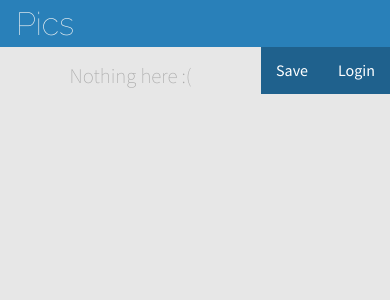
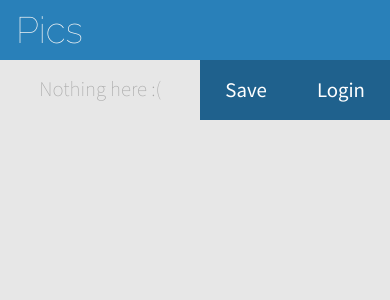
Before and after one commit to fhanspach/reddit-image-viewer, a Django app: page / in a window 390 px wide. Shown: the top 300 px of the page. Run offline with Django 3.2, Linux system fonts and the light colour scheme.

Commit message:
made style a bit responsive

```diff
--- a/image_viewer/static/image_viewer/css/style.css
+++ b/image_viewer/static/image_viewer/css/style.css
@@ -5,7 +5,8 @@
     font-family: "Source Sans Pro", sans-serif;
     color: #242424;
 }
-textarea:focus, input:focus{
+
+textarea:focus, input:focus {
     outline: 0;
 }
 
@@ -65,13 +66,15 @@ body {
     min-height: 101%;
 
 }
+
 #actions {
-      float: right;
-  line-height: 47px;
+    float: right;
+    line-height: 50px;
 }
+
 #header #top-input {
     margin-left: 1rem;
-    line-height: 47px;
+    line-height: 50px;
     border: none;
     background-color: #2980b9;
     font-family: 'Raleway', sans-serif;
@@ -79,25 +82,45 @@ body {
     font-size: 2.0rem;
     text-transform: capitalize;
     color: whitesmoke;
+    width: 200px;
 
 }
+
 #header .button:hover {
     color: #1f618d;
     background-color: #ffffff;
+
 }
+
+@media screen and (max-width: 600px) {
+    #header {
+        height: 60px !important;
+    }
+    #header #top-input {
+        line-height: 60px !important;
+        font-size: 2.3rem;
+    }
+
+    #actions {
+        line-height: 60px !important;
+    }
+
+
+}
+
 #header .button {
     float: left;
     display: block;
-    padding: 0 15px;
+    padding: 0 25px;
     color: #ffffff;
     cursor: pointer;
     background-color: #1f618d;
-
+    font-size: 1.3rem;
 }
 
 #header {
     width: 100%;
-    height: 47px;
+    height: 50px;
     background-color: #2980b9;
 
 }
@@ -110,7 +133,7 @@ body {
     font-size: 2.0rem;
     text-transform: capitalize;
     color: whitesmoke;
-    line-height: 47px;
+    line-height: 50px;
     float: left;
 }
 
```
